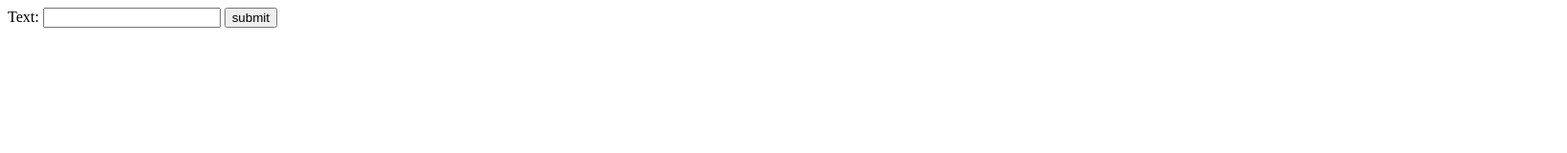
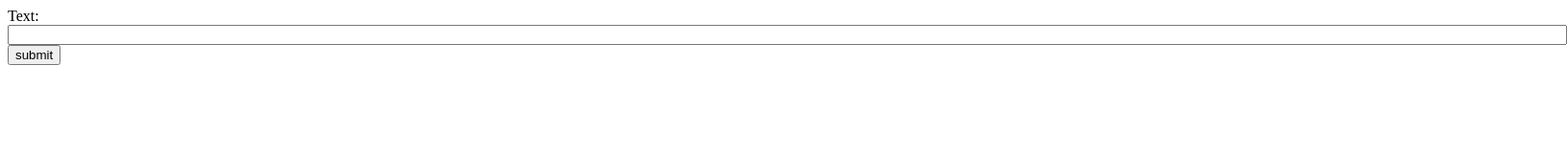
Before and after one commit to allenye66/KeyWord-Quiz, a plain HTML site: page KWQ FrontEnd/templates/index.html in a window 1280 px wide. Shown: the whole page at 96% size, 1633 px wide, since content can reach past the window. Drawn offline with Linux system fonts and the light colour scheme.

Commit message:
Update index.html

```diff
--- a/KWQ FrontEnd/templates/index.html
+++ b/KWQ FrontEnd/templates/index.html
@@ -5,16 +5,11 @@
 		<title>Title </title>
 	</head>
 	<body>
+
 		<form name = "search" action = "/show" method = "POST">
-			<label> Text: </label>
-			<input type = "text" name = "txt">
-			<!--
-			<label> Age: </label>
-			<input type = "text" name = "age">
-			<label> Date of Birth: </label>
-			<input type = "date" name = "dateofbirth">
-			-->
-			<input type = "submit" value = "submit">
+		<label> Text: </label>
+  		<input type="text" id="pin" name="txt" size = 200>
+		<input type = "submit" value = "submit">
 		</form>
 	</body>
 </html>
```
